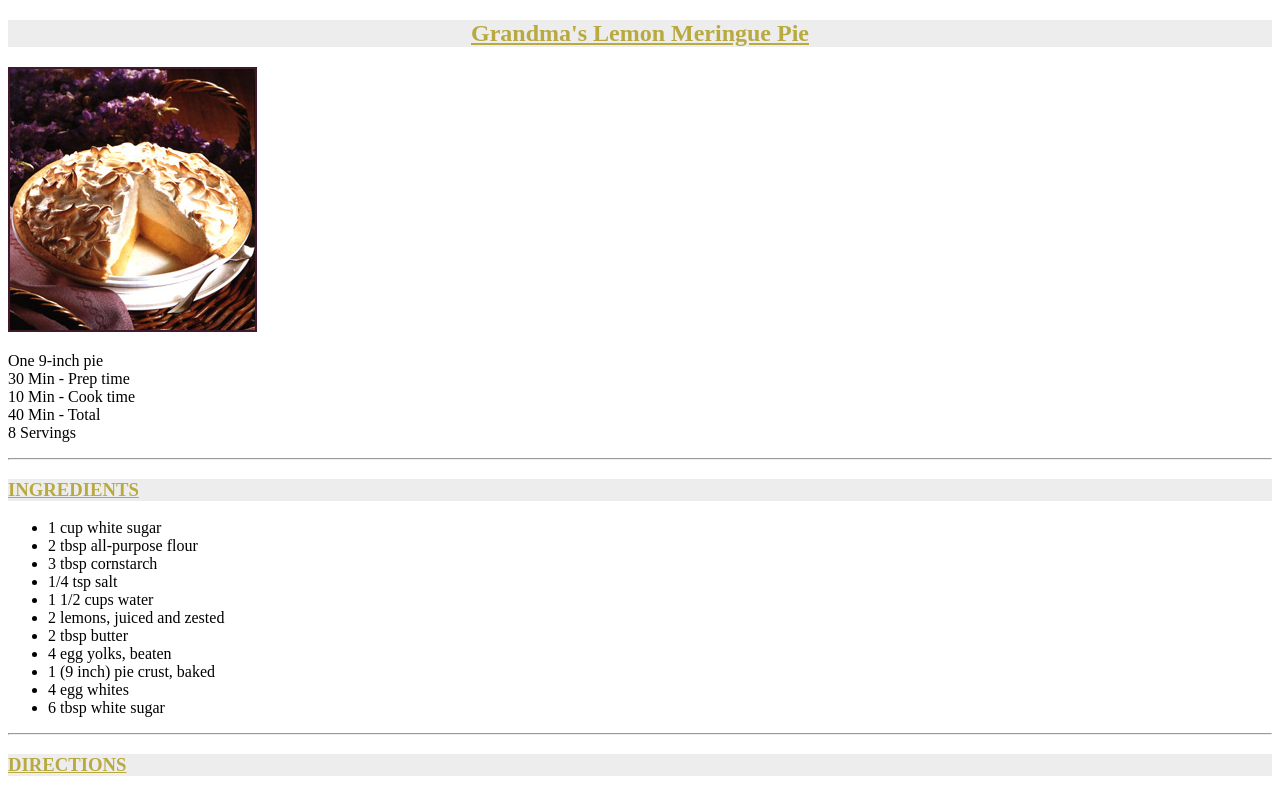
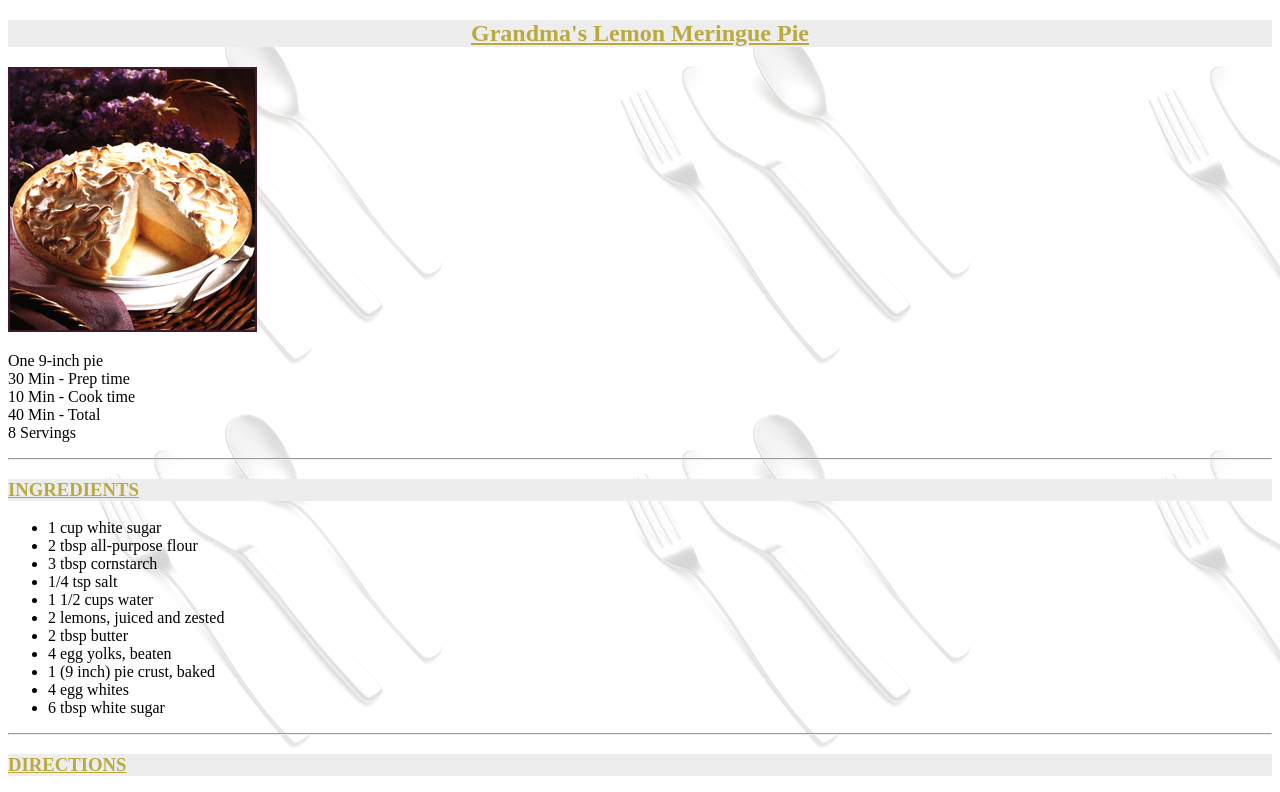
Before and after one commit to tharu/GrandmasRecipe, a plain HTML site: page pie.html in a window 1280 px wide. Shown: the top 792 px of the page. Drawn offline with Linux system fonts and the light colour scheme.

Commit message:
Update recipe.css

```diff
--- a/recipe.css
+++ b/recipe.css
@@ -37,3 +37,7 @@ a
 {
     float:right;
 }
+body
+{
+    background-image: url("images/silverware.jpg");
+}
```
